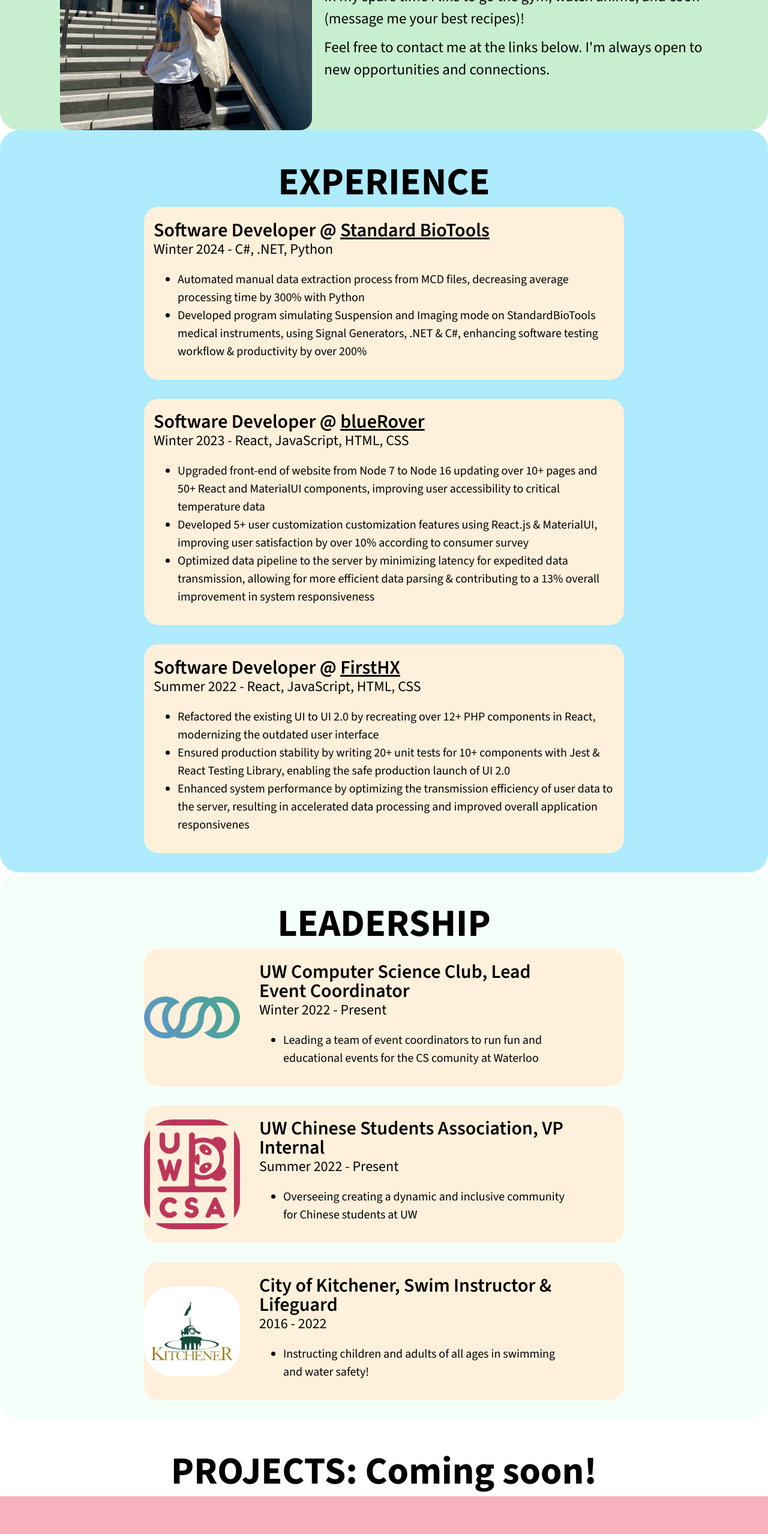
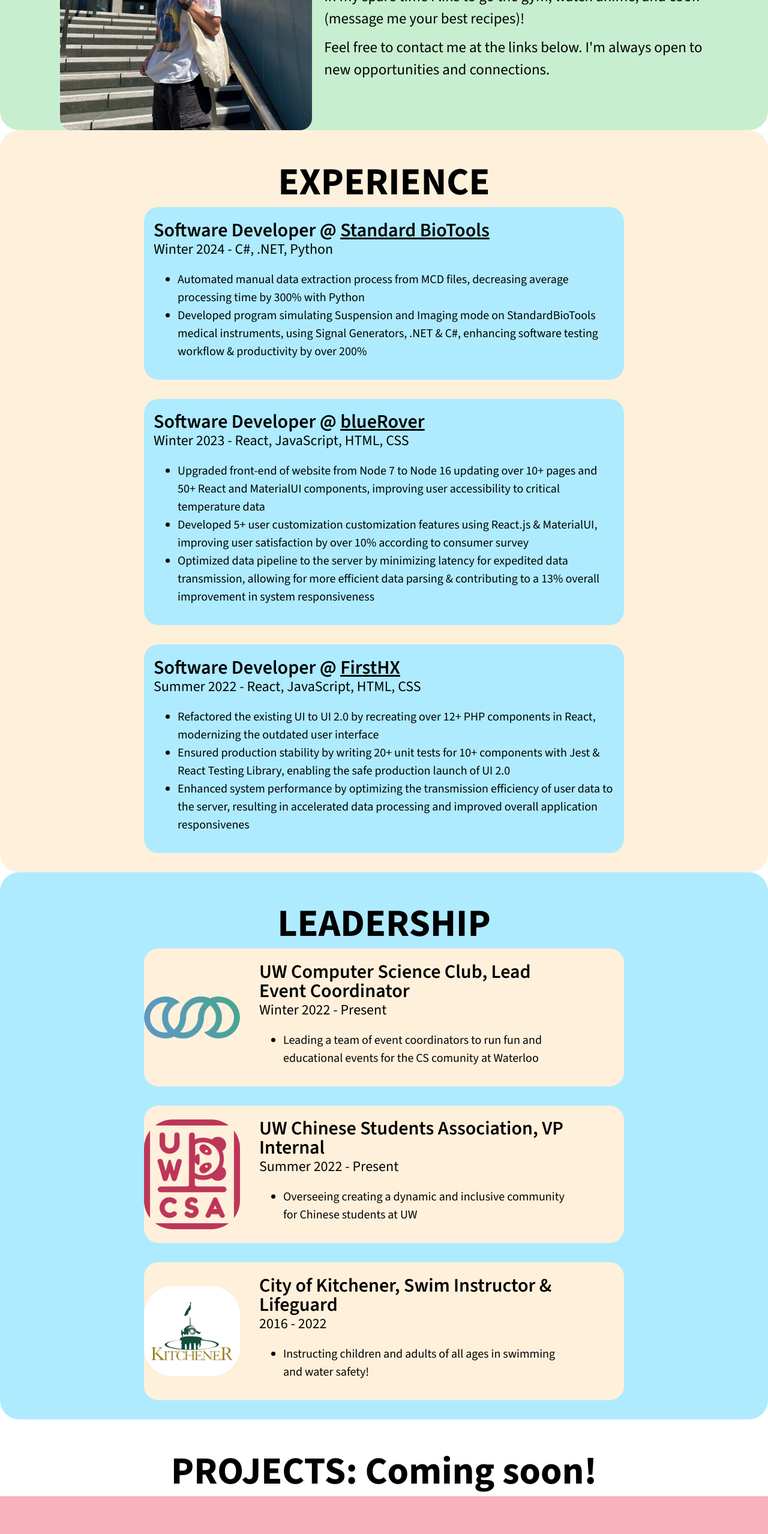
Before and after one commit to anthonyjuan-wang/anthonyjuan-wang.github.io, a React (Create React App) app: page /Experience in a window 1280 px wide. Shown: the part 1377-3934 px from the top of the page at 60% size. Built offline with nearby package versions, Linux system fonts and the light colour scheme.

Commit message:
updated styles

```diff
--- a/src/pages/Experience.tsx
+++ b/src/pages/Experience.tsx
@@ -1,5 +1,5 @@
 import { Section } from '../styles/Section.styles';
-import { BlueAppContainer, ExpContainer, ExpHeader, Link, ExpDate, DetailList, Detail } from '../styles/Experience.styles';
+import { WhiteAppContainer, ExpContainer, ExpHeader, Link, ExpDate, DetailList, Detail } from '../styles/Experience.styles';
 
 const Experience = () => {
     const experienceData = [
@@ -52,7 +52,7 @@
     ];
 
     return (
-        <BlueAppContainer id="experience">
+        <WhiteAppContainer id="experience">
             <Section heading="EXPERIENCE">
                 {experienceData.map((experience) => (
                     <ExpContainer bgColor={experience.color}>
@@ -66,7 +66,7 @@
                     </ExpContainer>
                 ))}
             </Section>
-        </BlueAppContainer>
+        </WhiteAppContainer>
     );
 };
 
--- a/src/pages/Leadership.tsx
+++ b/src/pages/Leadership.tsx
@@ -1,5 +1,5 @@
 import { Section } from '../styles/Section.styles';
-import { ExpHeader,  DetailList, Detail, ExpDate, ExpLogo, TextContainer, LeadershipContainer, WhiteAppContainer } from '../styles/Experience.styles'
+import { ExpHeader,  DetailList, Detail, ExpDate, ExpLogo, TextContainer, LeadershipContainer, BlueAppContainer } from '../styles/Experience.styles'
 import CSA from '../assets/csalogo.png';
 import CSC from  '../assets/csclogo.png';
 import COK from '../assets/coklogo.png';
@@ -35,7 +35,7 @@
     ];
 
     return (
-        <WhiteAppContainer>
+        <BlueAppContainer>
             <Section heading="LEADERSHIP">
                 {leadershipData.map((experience) => (
                     <LeadershipContainer bgColor={experience.color}>
@@ -50,7 +50,7 @@
                     </LeadershipContainer>
                 ))}
             </Section>
-        </WhiteAppContainer>
+        </BlueAppContainer>
     );
 };
 
--- a/src/styles/Experience.styles.tsx
+++ b/src/styles/Experience.styles.tsx
@@ -9,7 +9,7 @@
 
 export const WhiteAppContainer = styled(AppContainer)`
     margin: 0 auto;
-    background: var(--mint-cream);
+    background: var(--beige);
 `;
 export const BlueAppContainer = styled(AppContainer)`
     margin: 0 auto;
@@ -20,7 +20,7 @@
     padding-left: 1rem;
     padding-right: 1rem;
     margin-bottom: 2rem;
-    background: var(--beige);
+    background: var(--sky-blue);
     display: flex;
     flex-direction: column;
     justify-content: flex-start;
@@ -31,6 +31,7 @@
     padding: 0;
     display:flex;
     flex-direction: row;
+    background: var(--beige);
     align-items: center;
     justify-content: flex-start;
     gap: 2rem;
```
